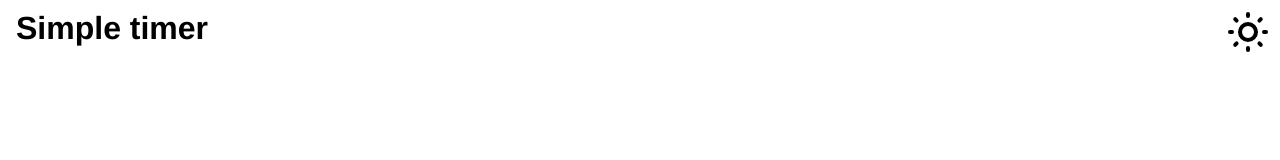
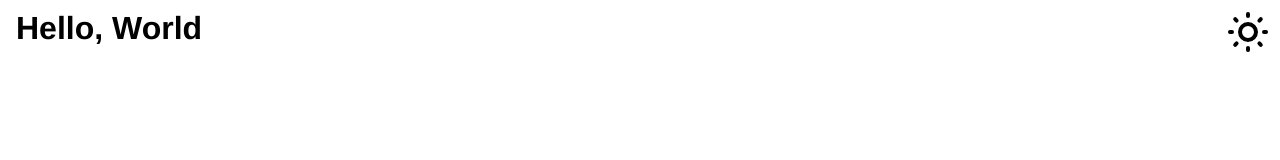
Before and after one commit to YuriiRG/SimpleTimer, a Vue app: page / in a window 1280 px wide. Shown: the top 160 px of the page. Built offline with nearby package versions, Linux system fonts and the light colour scheme.

Commit message:
Install vue-i18n

```diff
--- a/package.json
+++ b/package.json
@@ -9,7 +9,8 @@
     "preview": "vite preview"
   },
   "dependencies": {
-    "vue": "^3.2.39"
+    "vue": "^3.2.39",
+    "vue-i18n": "^9.2.2"
   },
   "devDependencies": {
     "@vitejs/plugin-vue": "^3.1.0",
--- a/src/App.vue
+++ b/src/App.vue
@@ -71,7 +71,7 @@ function onResetClick() {
 <template>
   <div class="container">
     <div class="header">
-      <h1>Simple timer</h1>
+      <h1>{{ $t("message.hello", ["Hello, "]) }}</h1>
       <div class="dark-mode-switch">
         <DarkModeSwitch v-model:on="darkMode"/>
       </div>
--- a/src/main.ts
+++ b/src/main.ts
@@ -1,5 +1,19 @@
-import { createApp } from 'vue'
-import './style.css'
-import App from './App.vue'
+import { createApp } from "vue"
+import "./style.css"
+import App from "./App.vue"
+import { createI18n } from "vue-i18n"
 
-createApp(App).mount('#app')
+const messages = {
+  en: {
+    message: {
+      hello: "{0} World"
+    }
+  }
+};
+
+const i18n = createI18n({
+  locale: "en",
+  messages
+});
+
+createApp(App).use(i18n).mount("#app");
```
Also changed, not shown: 1 other file (tests, documents, lock files or other folders).
